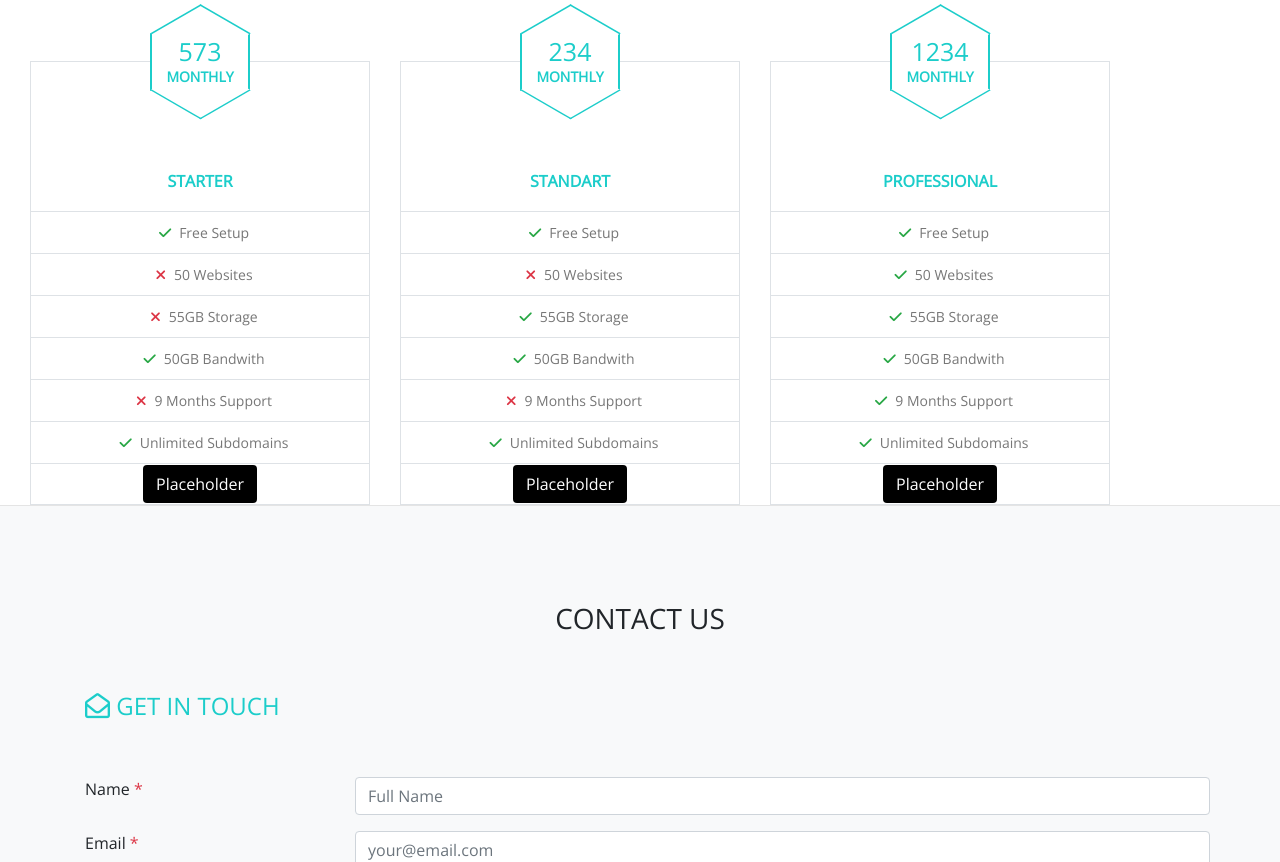
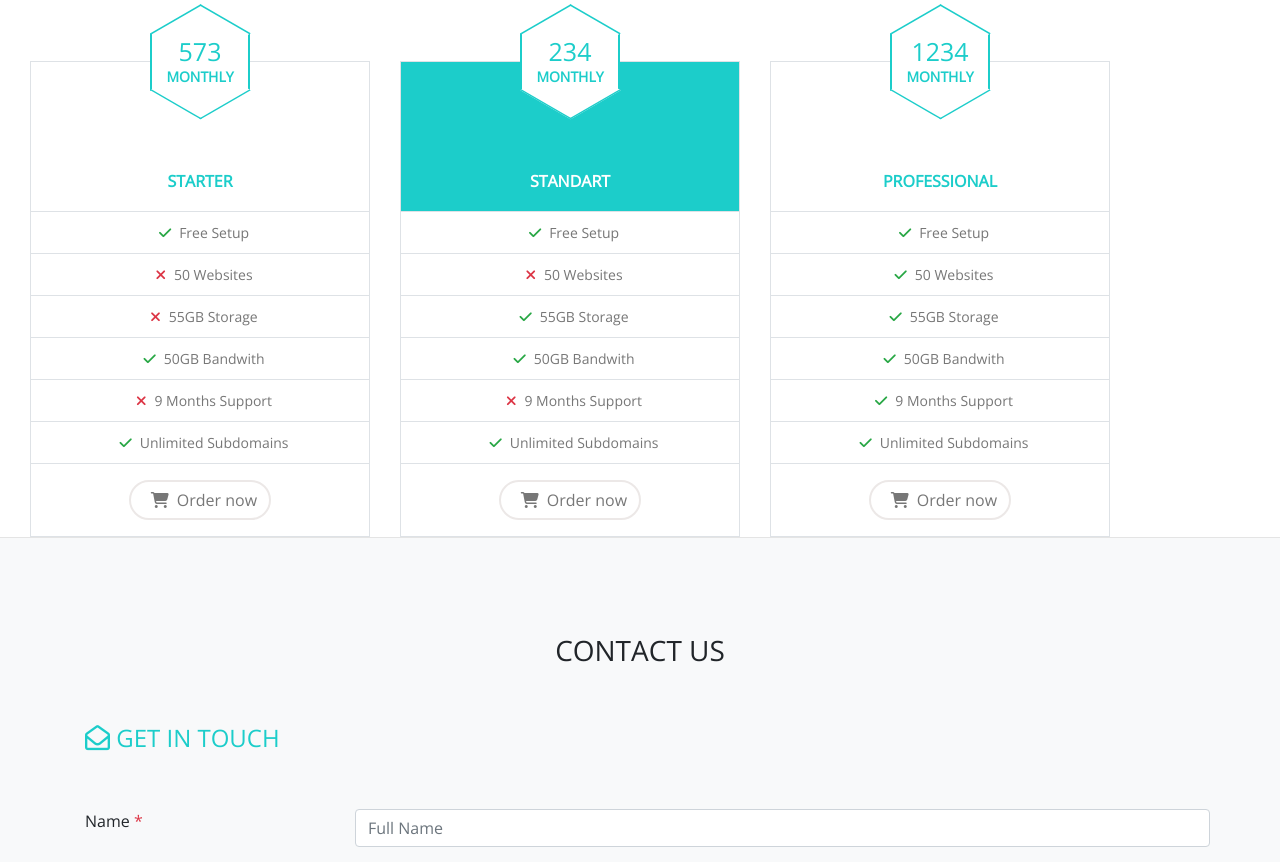
Before and after one commit to TomasCybas/Final_Project, a website: page pages/index.html in a window 1280 px wide. Shown: the part 3697-4559 px from the top of the page. Drawn offline with nearby package versions, Linux system fonts and the light colour scheme; some packages are replaced by stand-ins of ours.

Commit message:
finished pricing plans section

```diff
--- a/js/scripts.js
+++ b/js/scripts.js
@@ -26,7 +26,7 @@ $(function () {
 });
 
 
-    function ajax(url, callBack) {
+function ajax(url, callBack) {
     var xhttp = new XMLHttpRequest();
     xhttp.onreadystatechange = function () {
         if (this.readyState === 4 && this.status === 200) {
@@ -36,6 +36,7 @@ $(function () {
     xhttp.open("GET", url, true);
     xhttp.send();
 }
+
 // GENERATES HTML FOR PRICING PLANS
 function preparePricingPlans(response) {
     var html = '';
@@ -82,7 +83,8 @@ function preparePricingPlans(response) {
                         indicator + j + '</td></tr>'
                 }
             }
-            html += '</tbody><tfoot><td><button class="btn btn-black">Placeholder</button></td></tfoot></table></div>'
+            html += '</tbody><tfoot><td class="py-3"><button class="btn btn-plan"><i class="fas fa-shopping-cart px-2">' +
+                '</i>Order now</button></td></tfoot></table></div>'
         }
     }
     document.getElementById('plans_section').innerHTML = html;
--- a/scss/main.scss
+++ b/scss/main.scss
@@ -428,14 +428,6 @@ hr {
   color: #989898;
 }
 
-@include media-breakpoint-up(xs) {
-  .navbar-brand {
-    margin: 0 auto;
-  }
-  .carousel-control {
-    color: $main-color;
-  }
-}
 
 .form-inline label {
   display: -ms-flexbox;
@@ -719,6 +711,13 @@ hr {
 
 
 .plan-table {
+  &:hover {
+    .plan-header {
+      background-color: $main-color;
+      color: white;
+      transition-delay: 0s, 0.5s;
+    }
+  }
   tbody tr td {
     padding: 10px;
     font-size: 14px;
@@ -734,19 +733,33 @@ hr {
   border: $border;
   width: 100%;
   .plan-header {
+    &.active {
+      background-color: $main-color;
+      color: white;
+    }
     height: 150px;
     color: $main-color;
     transition-duration: 0.6s;
     transition-property: background-color, color;
     transition-delay: 0.5s, 0s;
-    &:hover{
-      background-color: $main-color;
-      color: white;
-      transition-delay: 0s, 0.5s;
-    }
+
     .plan-name {
       margin-top: 105px;
     }
+  }
+}
+.btn-plan {
+  background: white;
+  color: $text-grey;
+  border-radius: 20px;
+  border: 2px solid #ECE8E7;
+
+  transition: 0.6s;
+  &:hover {
+    background: #576162;
+    color: white;
+    transition: 0.6s;
+    border: 2px solid #576162;
   }
 }
 // hexagon for the pricing section
@@ -807,6 +820,14 @@ hr {
 }
 
 
+@include media-breakpoint-up(xs) {
+  .navbar-brand {
+    margin: 0 auto;
+  }
+  .carousel-control {
+    color: $main-color;
+  }
+}
 @include media-breakpoint-up(sm) {
 
 }
```
Also changed, not shown: css/main.css.
